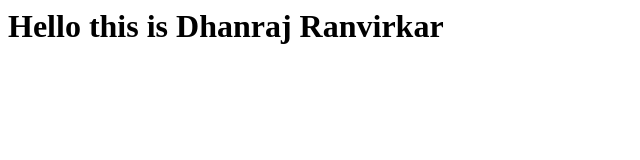
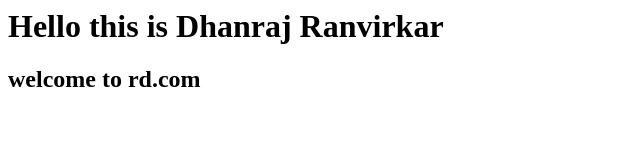
Before and after one commit to ranvirkardhanraj/spacexcode, a plain HTML site: page index.html in a window 1280 px wide. Shown: the whole page, without its empty margins (0-640 px from the left). Drawn offline with Linux system fonts and the light colour scheme.

Commit message:
Update index.html

```diff
--- a/index.html
+++ b/index.html
@@ -1,4 +1,5 @@
 <html>
   <title>www.RDindustry.com</title>
   <h1>Hello this is Dhanraj Ranvirkar</h1>
+  <h2>welcome to rd.com</h2>
 </html>
```
